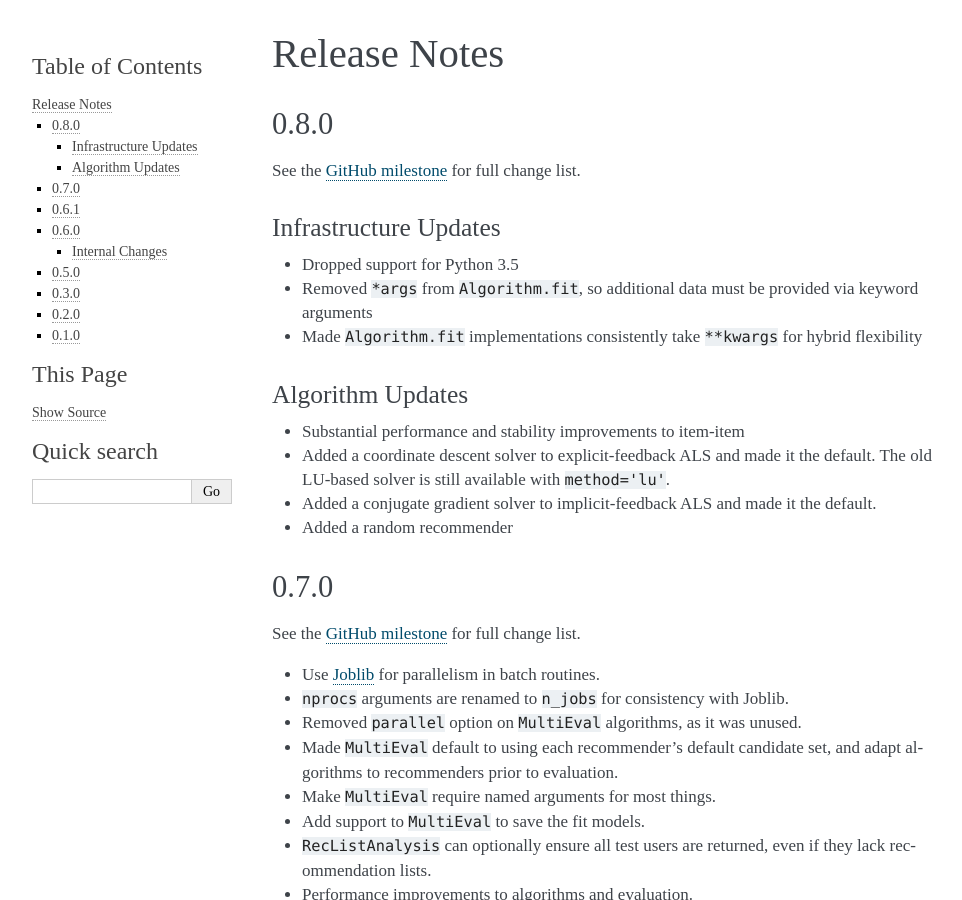
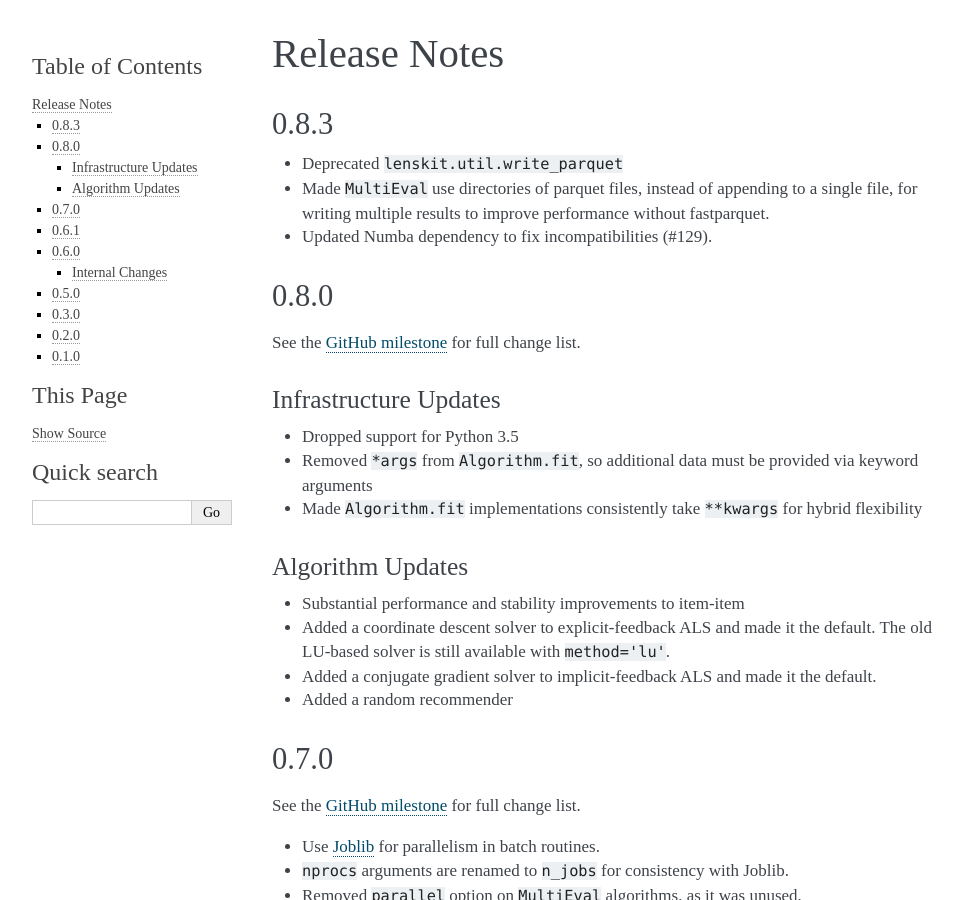
Before and after one commit to lenskit/lkpy, a Sphinx documentation site: the page built from doc/releases.md, in a window 1280 px wide and 900 px high. Shown: the whole window, without its empty margins (148-1110 px from the left). Built offline with Sphinx 7.4.7, drawn with Linux system fonts in a browser that asks for light colours.

Commit message:
Update release notes

```diff
--- a/doc/releases.md
+++ b/doc/releases.md
@@ -1,4 +1,11 @@
 # Release Notes
+
+## 0.8.3
+
+- Deprecated `lenskit.util.write_parquet`
+- Made `MultiEval` use directories of parquet files, instead of appending to a single file,
+  for writing multiple results to improve performance without fastparquet.
+- Updated Numba dependency to fix incompatibilities (#129).
 
 ## 0.8.0
 
```
